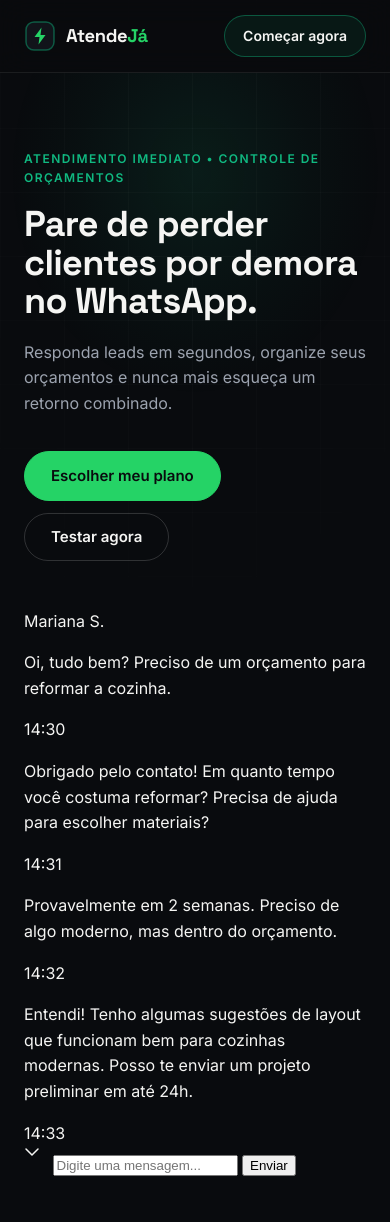
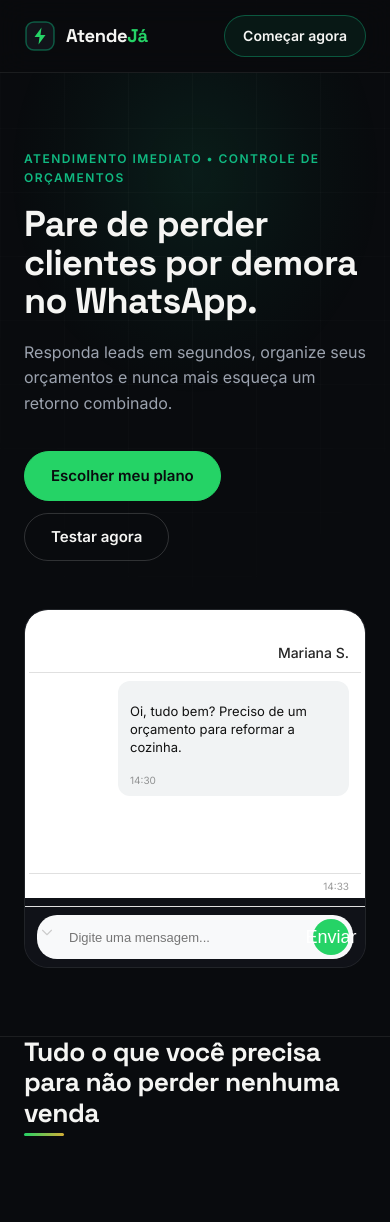
Before and after one commit to AgenciaRibeiro/app-atendeja-profissional, a website: page index.html in a window 390 px wide. Shown: the top 1222 px of the page. Drawn offline with nearby package versions, Linux system fonts and the light colour scheme; no server answers.

Commit message:
Improvements: WhatsApp chat simulation with phone frame - Card agora tem visual de tela de celular WhatsApp com header, bolhas, horários e input

```diff
--- a/index.html
+++ b/index.html
@@ -51,10 +51,18 @@
         </div>
 
         <aside class="hero-whatsapp-card" aria-label="Tela de conversa WhatsApp">
+          <!-- Phone frame -->
+          <div class="whatsapp-phone-frame">
+            <!-- Top status bar -->
+            <div class="whatsapp-status-bar"></div>
+
+            <!-- Header with name -->
             <div class="whatsapp-header">
               <span class="whatsapp-status online"></span>
               <span class="whatsapp-name">Mariana S.</span>
             </div>
+
+            <!-- Chat area -->
             <div class="whatsapp-chat-area">
               <div class="whatsapp-message received">
                 <div class="whatsapp-bubble">
@@ -81,6 +89,15 @@
                 </div>
               </div>
             </div>
+
+            <!-- Bottom bar with time -->
+            <div class="whatsapp-bottom-bar">
+              <span>14:33</span>
+            </div>
+          </div>
+          <!-- /Phone frame -->
+
+          <!-- Input area remains outside the phone for usability -->
           <div class="whatsapp-input-area">
             <div class="whatsapp-input-wrapper">
               <svg width="24" height="24" viewBox="0 0 24 24" fill="none" stroke="currentColor" stroke-width="1.5" stroke-linecap="round" stroke-linejoin="round" aria-hidden="true"><path d="M2 3l6 6l6-6"/></svg>
--- a/styles.css
+++ b/styles.css
@@ -1200,3 +1200,199 @@ select:focus-visible {
     animation: none !important;
   }
 }
+
+
+/* ============================================
+   WhatsApp Phone Frame Styles - Hero Section
+   ============================================ */
+
+/* Hero WhatsApp Card */
+.hero-whatsapp-card {
+  position: relative;
+  width: 100%;
+  max-width: 350px;
+  background: var(--bg-elevated);
+  border-radius: 24px;
+  overflow: hidden;
+  border: 1px solid var(--border-subtle);
+  box-shadow: var(--shadow-medium);
+}
+
+/* Phone frame - the whole device */
+.whatsapp-phone-frame {
+  position: relative;
+  width: 100%;
+  background: #fff;
+  border-radius: 20px 20px 0 0;
+  padding: 4px 4px 0 4px;
+  /* Simulate phone screen */
+}
+
+/* Status bar at top */
+.whatsapp-status-bar {
+  height: 20px;
+  background: #fff;
+  /* Simulate status bar gradient/pattern */
+  border-radius: 2px 2px 0 0;
+}
+
+/* Header area */
+.whatsapp-header {
+  display: flex;
+  align-items: center;
+  padding: 8px 12px;
+  border-bottom: 1px solid #e0e0e0;
+  justify-content: space-between;
+}
+
+.whatsapp-header .whatsapp-status {
+  width: 12px;
+  height: 12px;
+  border-radius: 50%;
+  background: #3WA7C1;
+  flex-shrink: 0;
+}
+
+.whatsapp-header .whatsapp-name {
+  color: #262626;
+  font-size: 14px;
+  font-weight: 500;
+  margin-left: 8px;
+  white-space: nowrap;
+  overflow: hidden;
+  text-overflow: ellipsis;
+  max-width: 120px;
+}
+
+/* Chat area */
+.whatsapp-chat-area {
+  padding: 8px 12px;
+  flex: 1;
+  max-height: 200px;
+  overflow-y: auto;
+  display: flex;
+  flex-direction: column;
+  gap: 8px;
+}
+
+/* Message bubbles */
+.whatsapp-message {
+  display: flex;
+  flex-direction: column;
+  gap: 4px;
+}
+
+.whatsapp-message .whatsapp-bubble {
+  max-width: 75%;
+  padding: 8px 12px;
+  border-radius: 12px;
+  position: relative;
+  font-size: 13px;
+  line-height: 1.4;
+  word-wrap: break-word;
+}
+
+.whatsapp-message.received .whatsapp-bubble {
+  background: #f1f3f4;
+  color: #121212;
+  margin-left: auto;
+  border-top-left-radius: 12px;
+  border-top-right-radius: 12px;
+  border-bottom-left-radius: 12px;
+}
+
+.whatsapp-message.sent .whatsapp-bubble {
+  background: #3WA7C1;
+  color: #fff;
+  margin-right: auto;
+  border-top-left-radius: 12px;
+  border-top-right-radius: 12px;
+  border-bottom-left-radius: 12px;
+}
+
+/* Tail for bubbles (optional simplified) */
+.whatsapp-message .whatsapp-bubble::after {
+  content: "";
+  position: absolute;
+  width: 0;
+  height: 0;
+  border-style: solid;
+  display: none; /* Simplified - full WhatsApp tails would need more CSS */
+}
+
+/* Message time */
+.whatsapp-time {
+  font-size: 10px;
+  color: rgba(0, 0, 0, 0.4);
+  margin-top: 2px;
+  text-align: right;
+}
+
+.whatsapp-message.received .whatsapp-time {
+  text-align: left;
+  color: rgba(0, 0, 0, 0.4);
+}
+
+.whatsapp-message.sent .whatsapp-time {
+  color: rgba(255, 255, 255, 0.7);
+  text-align: right;
+}
+
+/* Bottom bar */
+.whatsapp-bottom-bar {
+  padding: 4px 12px;
+  border-top: 1px solid #e0e0e0;
+  display: flex;
+  justify-content: flex-end;
+  font-size: 10px;
+  color: rgba(0, 0, 0, 0.4);
+}
+
+/* Input area - keep outside the phone for usability */
+.whatsapp-input-area {
+  padding: 8px 12px;
+  border-top: 1px solid #e0e0e0;
+  background: var(--bg-elevated);
+  margin-top: 8px;
+}
+
+.whatsapp-input-wrapper {
+  display: flex;
+  align-items: center;
+  gap: 8px;
+  background: #f8f9fa;
+  border-radius: 20px;
+  padding: 4px;
+}
+
+.whatsapp-input-wrapper svg {
+  width: 18px;
+  height: 18px;
+  color: #ccc;
+}
+
+.whatsapp-input-wrapper input {
+  flex: 1;
+  border: none;
+  background: transparent;
+  font-size: 13px;
+  outline: none;
+}
+
+.whatsapp-input-wrapper button {
+  width: 36px;
+  height: 36px;
+  border-radius: 50%;
+  background: #25D366;
+  border: none;
+  color: #fff;
+  font-size: 18px;
+  display: flex;
+  align-items: center;
+  justify-content: center;
+  cursor: pointer;
+}
+
+.whatsapp-input-wrapper button:hover {
+  background: #28C861;
+}
```
Lines whose indentation alone changed are shown as unchanged.
